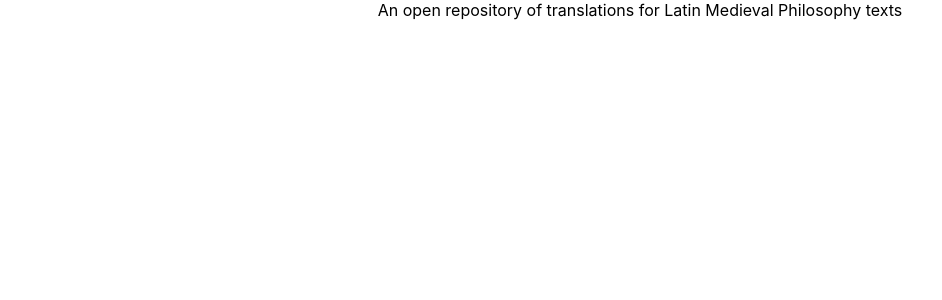
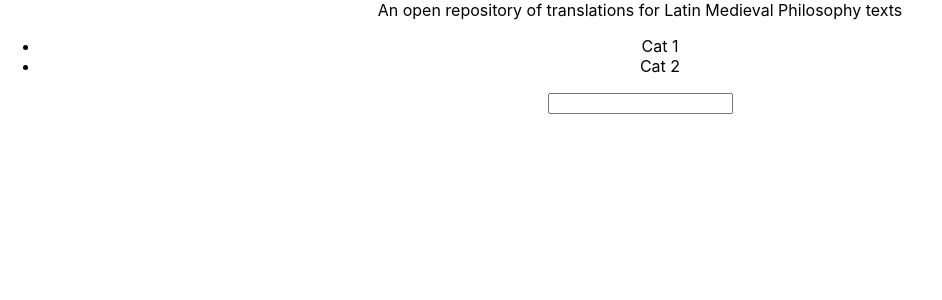
Before and after one commit to Roxanoel/open-source-latin-repo, a React (Create React App) app: page / in a window 1280 px wide. Shown: the top 300 px of the page, without its empty margins (0-942 px from the left). Built offline with nearby package versions, Linux system fonts and the light colour scheme.

Commit message:
Added blank Search component

```diff
--- a/src/components/Nav/Nav.js
+++ b/src/components/Nav/Nav.js
@@ -1,5 +1,15 @@
+import Search from "../Search/Search";
+
 function Nav() {
-
+    return (
+        <nav>
+            <ul>
+                <li>Cat 1</li>
+                <li>Cat 2</li>
+            </ul>
+            <Search />
+        </nav>
+    );
 }
 
 export default Nav;
--- /dev/null
+++ b/src/components/Search/Search.js
@@ -0,0 +1,8 @@
+function Search() {
+    return (
+        <form>
+            <input type="text" id="search-input" />
+        </form>
+    )
+}
+export default Search;
```
